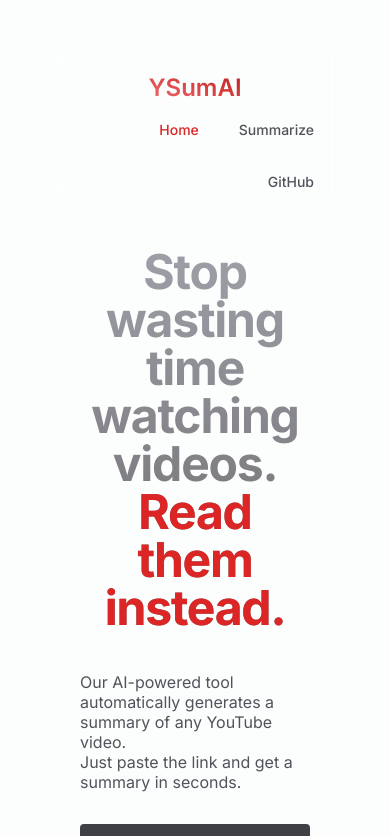
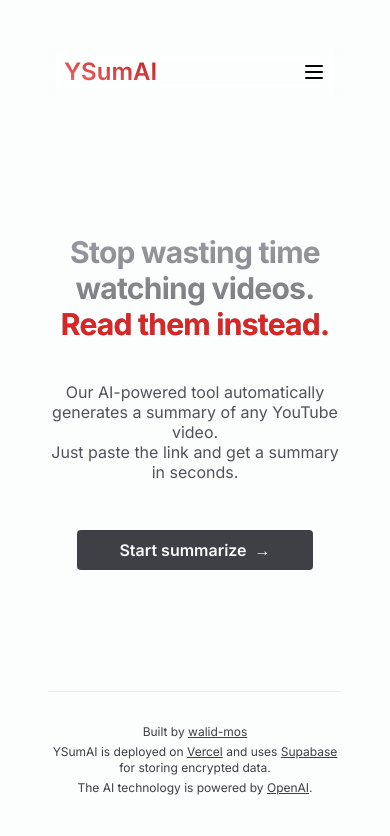
Before and after one commit to walid-mos/Youtube2Text, a Next.js app: page / in a window 390 px wide. Shown: the top 836 px of the page. Built offline with nearby package versions, Linux system fonts and the light colour scheme.

Commit message:
Homepage Responsive

```diff
--- a/src/app/page.tsx
+++ b/src/app/page.tsx
@@ -4,20 +4,20 @@ import { GITHUB_REPO_URL } from '@/utils/constants'
 
 const Home = () => (
 	<>
-		<div className="flex flex-col items-center justify-center max-w-3xl px-8 mx-auto">
+		<div className="flex flex-col items-center justify-center mx-auto sm:px-4 md:px-8 md:max-w-3xl">
 			<div>
-				<h1 className="py-4 text-5xl font-bold tracking-tight text-center text-transparent bg-gradient-to-t bg-clip-text from-zinc-800/70 dark:from-zinc-600/50 to-zinc-400 dark:to-zinc-200 sm:text-7xl">
+				<h1 className="py-4 text-3xl font-bold tracking-tight text-center text-transparent sm:text-5xl bg-gradient-to-t bg-clip-text from-zinc-800/70 dark:from-zinc-600/50 to-zinc-400 dark:to-zinc-200 md:text-7xl">
 					Stop wasting time watching videos. <br />
 					<span className="text-red-600">Read them instead.</span>
 				</h1>
-				<p className="mt-6 leading-5 text-zinc-600 dark:text-zinc-400 sm:text-center">
+				<p className="mt-6 leading-5 text-center text-zinc-600 dark:text-zinc-400">
 					Our AI-powered tool automatically generates a summary of any YouTube video. <br />
 					Just paste the link and get a summary in seconds.
 				</p>
-				<div className="flex flex-col justify-center gap-4 mx-auto mt-8 sm:flex-row sm:max-w-lg ">
+				<div className="flex flex-row justify-center max-w-lg gap-4 mx-auto mt-12 md:mt-8 ">
 					<Link
 						href="/summarize"
-						className="sm:w-2/3 sm:text-center inline-block transition-all space-x-2
+						className=" w-4/5 md:w-2/3 text-center inline-block transition-all space-x-2
                             rounded px-4 py-1.5 md:py-2 text-base font-semibold leading-7
                             text-zinc-50 bg-zinc-700 dark:text-zinc-700 dark:bg-zinc-50
                             hover:text-zinc-100 hover:ring-red-700/80 hover:bg-red-600 dark:hover:text-zinc-100 dark:hover:ring-red-900/80 dark:hover:bg-red-600/90
--- a/src/components/layout/Footer.tsx
+++ b/src/components/layout/Footer.tsx
@@ -14,7 +14,7 @@ const ExternalLink = ({ href, children }: ExternalLinkProps) => (
 )
 
 const Footer = () => (
-	<div className="flex flex-col gap-1 px-12 pt-8 mx-12 text-xs text-center text-zinc-700 dark:text-zinc-300 max-w-7xl lg:px-8">
+	<div className="flex flex-col gap-1 pt-8 text-xs text-center md:px-12 md:mx-12 text-zinc-700 dark:text-zinc-300 max-w-7xl lg:px-8">
 		<p>
 			Built by <ExternalLink href={GITHUB_PROFILE_URL}>walid-mos</ExternalLink>
 		</p>
--- a/src/components/layout/Header.tsx
+++ b/src/components/layout/Header.tsx
@@ -1,10 +1,12 @@
 'use client'
 
 import Link from 'next/link'
+import { useState } from 'react'
 import { usePathname } from 'next/navigation'
+
 import { GITHUB_REPO_URL } from '@/utils/constants'
 
-type NavigationItems = { name: string; href: string; external?: boolean }[]
+export type NavigationItems = { name: string; href: string; external?: boolean }[]
 
 const navigation: NavigationItems = [
 	{
@@ -23,20 +25,39 @@ const navigation: NavigationItems = [
 ]
 
 const Header: React.FC = () => {
+	const [isMenuOpen, setIsMenuOpen] = useState(false)
 	const pathname = usePathname()
+
 	return (
 		<div className="container mx-auto">
-			<div className="flex flex-col items-center justify-between gap-2 pt-6 sm:h-20 sm:flex-row sm:pt-0">
+			<nav className="flex flex-wrap items-center justify-between gap-2 pt-2 md:h-20 md:flex-row md:pt-0">
 				<Link href="/" className="text-2xl font-semibold text-transparent duration-300 bg-gradient-to-tr bg-clip-text from-red-400 to-red-700 hover:text-zinc-700 dark:from-red-200 dark:to-red-500 dark:hover:text-zinc-50">
 					YSumAI
 				</Link>
+				{/* Mobile navigation */}
+				<svg
+					xmlns="http://www.w3.org/2000/svg"
+					id="menu-button"
+					className="block w-6 h-6 transition-all cursor-pointer md:hidden"
+					onClick={() => setIsMenuOpen(!isMenuOpen)}
+					fill="none"
+					viewBox="0 0 24 24"
+					stroke="currentColor"
+				>
+					<path
+						strokeLinecap="round"
+						strokeLinejoin="round"
+						strokeWidth="2"
+						d="M4 6h16M4 12h16M4 18h16"
+					/>
+				</svg>
 				{/* Desktop navigation */}
-				<nav className="flex items-center grow">
-					<ul className="flex flex-wrap items-center justify-end gap-4 grow">
+				<div className={`w-full md:flex md:items-center md:w-auto duration-300 origin-top md:transform-none md:h-auto ${!isMenuOpen ? 'scale-y-0 h-0' : 'h-auto'}`}>
+					<ul className="gap-4 border-b-2 grow md:flex md:justify-between md:border-b-0">
 						{navigation.map((item) => (
 							<li className="" key={item.href}>
 								<Link
-									className={`flex items-center px-3 py-2 duration-300 font-medium text-sm sm:text-base hover:text-red-500  dark:hover:text-red-600
+									className={`flex items-center justify-center px-3 py-2 duration-300 font-medium text-xl md:text-base hover:text-red-500  dark:hover:text-red-600
                     ${pathname === item.href ? 'text-red-600 dark:text-red-600' : 'text-zinc-600 dark:text-zinc-50'}`}
 									href={item.href}
 									target={item.external ? '_blank' : undefined}
@@ -47,8 +68,8 @@ const Header: React.FC = () => {
 							</li>
 						))}
 					</ul>
-				</nav>
-			</div>
+				</div>
+			</nav>
 		</div>
 	)
 }
```
